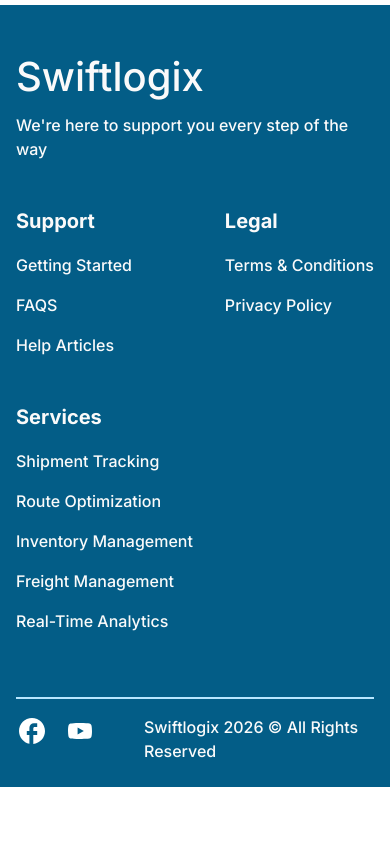
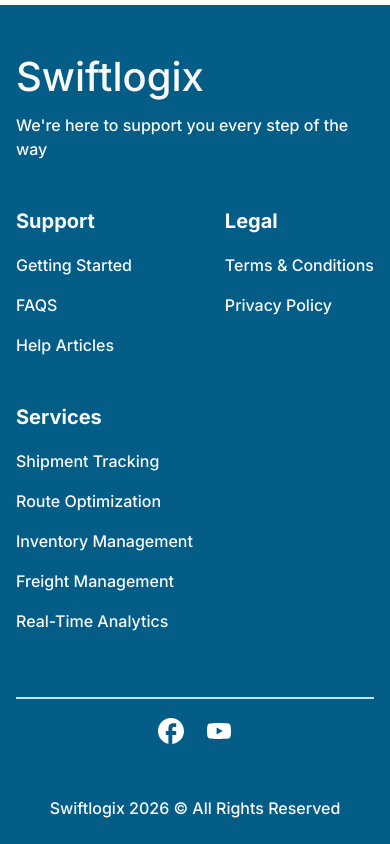
Before and after one commit to mazaherireza/swiftlogix, a React (Vite) app: page / in a window 390 px wide. Shown: the part 4538-5382 px from the top of the page. Before the commit the page ends 5325 px from the top, so only its background shows below. Built offline with nearby package versions, Linux system fonts and the light colour scheme.

Commit message:
Responsive Footer

```diff
--- a/src/components/footer/footer.module.css
+++ b/src/components/footer/footer.module.css
@@ -62,7 +62,8 @@
 
   .extra {
     display: flex;
-    justify-content: space-between;
+    flex-direction: column;
+    align-items: center;
     gap: 3rem;
 
     .socials {
@@ -76,3 +77,12 @@
     }
   }
 }
+
+@media (min-width: 800px) {
+  .footer {
+    .extra {
+      flex-direction: row;
+      justify-content: space-between;
+    }
+  }
+}
```
